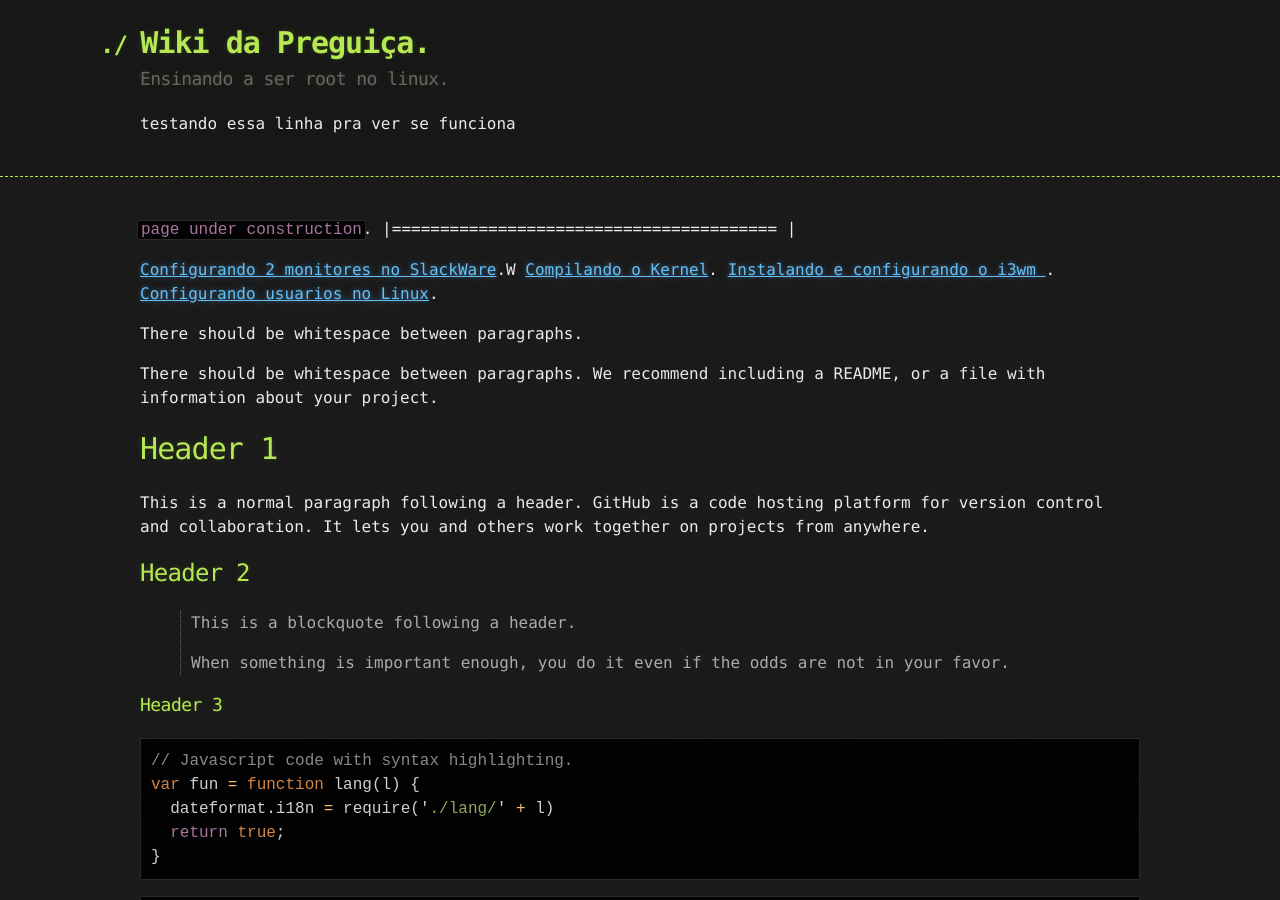
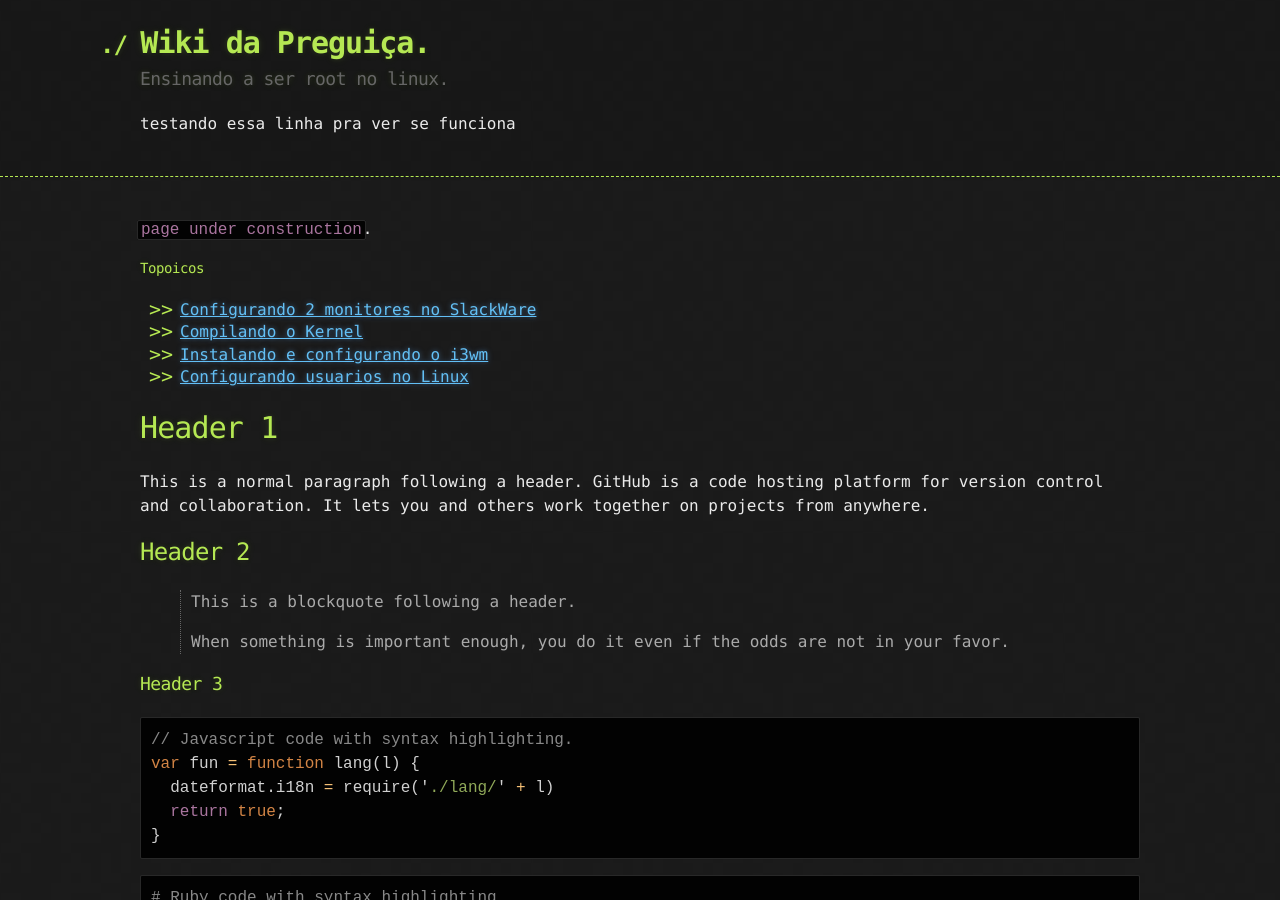
Before and after one commit to lfontesc/wikidapreguica, a Jekyll site: the page built from index.md, in a window 1280 px wide and 900 px high. Built offline with Jekyll 4.4.1, drawn with Linux system fonts in a browser that asks for light colours.

Commit message:
ldldksldk

```diff
--- a/index.md
+++ b/index.md
@@ -3,16 +3,13 @@ layout: default
 ---
 
 `page under construction`.
-|========================================         |
 
-[Configurando 2 monitores no SlackWare](./teste.md).W
-[Compilando o Kernel](./teste.md).
-[Instalando e configurando o i3wm ](./teste.md).
-[Configurando usuarios no Linux](./teste.md).
+#### Topoicos
 
-There should be whitespace between paragraphs.
-
-There should be whitespace between paragraphs. We recommend including a README, or a file with information about your project.
+* [Configurando 2 monitores no SlackWare](./teste.md)
+* [Compilando o Kernel](./teste.md)
+* [Instalando e configurando o i3wm ](./teste.md)
+* [Configurando usuarios no Linux](./teste.md)
 
 # Header 1
 
```
